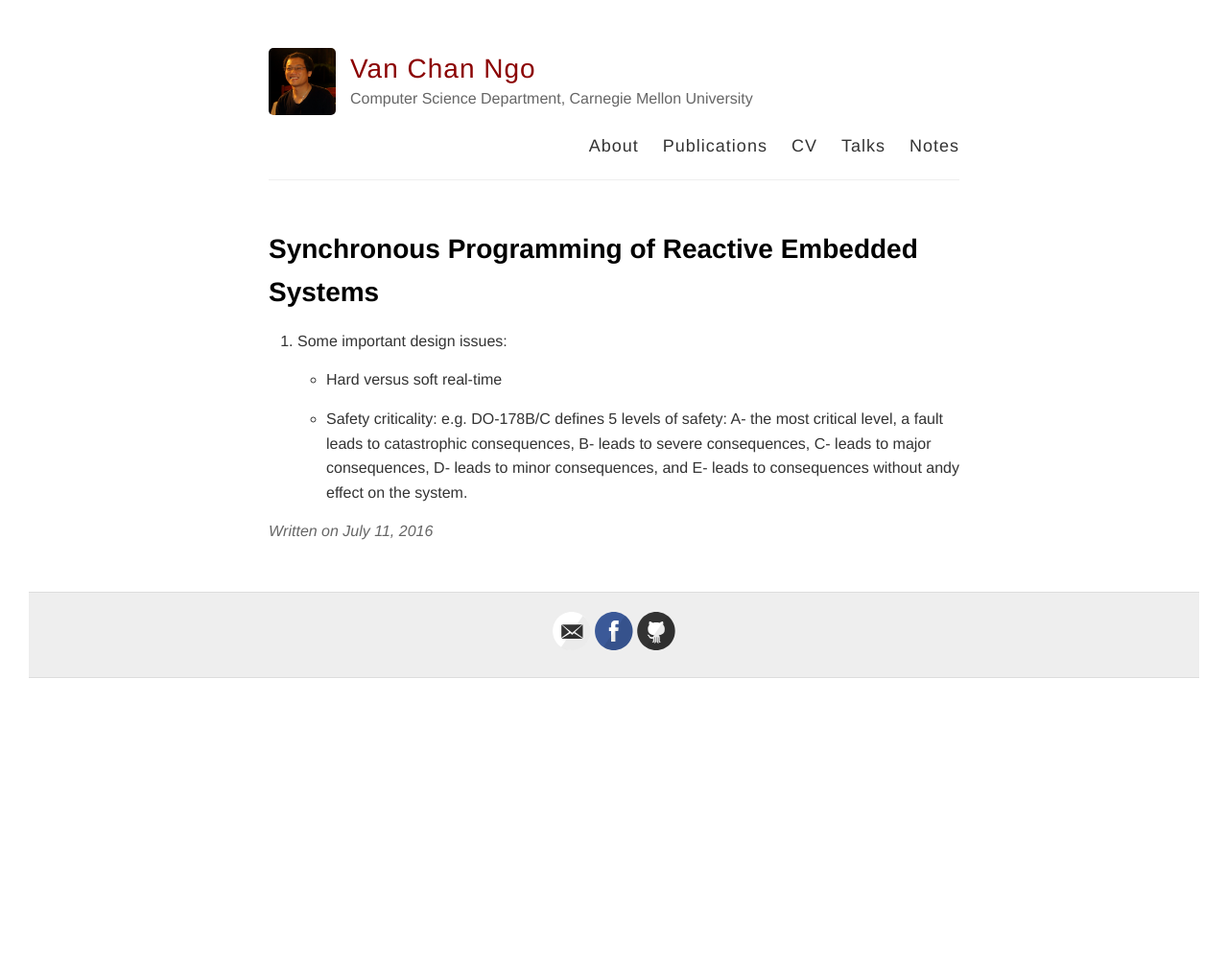
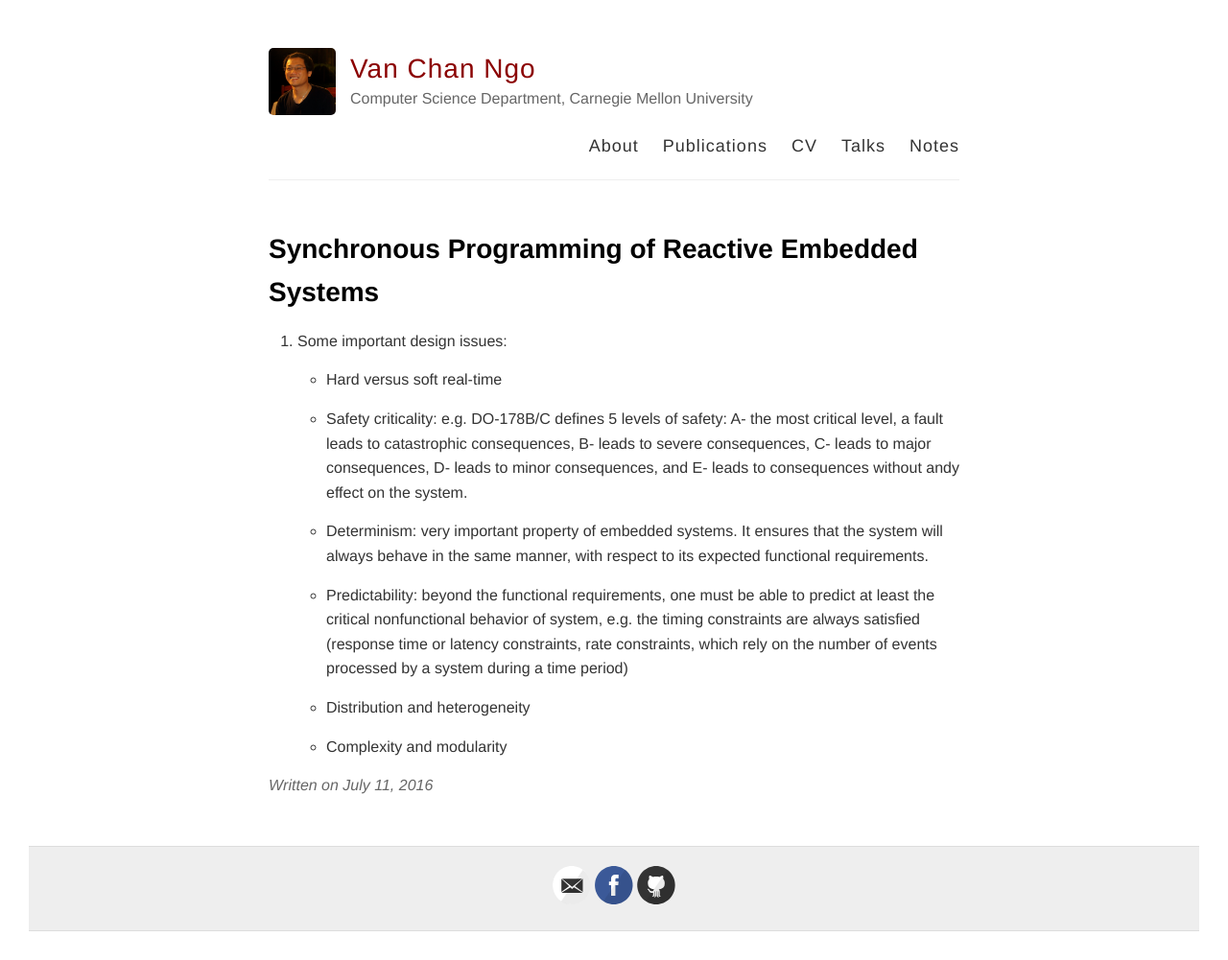
Before and after one commit to channgo2203/channgo2203.github.io, a Jekyll site: the page built from _posts/2016-07-11-synchronousprogramming.md, in a window 1280 px wide. Shown: the whole page at 96% size. Built offline with Jekyll 4.4.1, drawn with Linux system fonts in a browser that asks for light colours; comment, search, counter and statistics services are not loaded; before the commit the page ends 900 px from its top, so only the background shows below that.

Commit message:
Updated 2016-07-11-synchronousprogramming.md

```diff
--- a/_posts/2016-07-11-synchronousprogramming.md
+++ b/_posts/2016-07-11-synchronousprogramming.md
@@ -12,3 +12,7 @@ B- leads to severe consequences,
 C- leads to major consequences,
 D- leads to minor consequences, and
 E- leads to consequences without andy effect on the system.
+- Determinism: very important property of embedded systems. It ensures that the system will always behave in the same manner, with respect to its expected functional requirements.
+- Predictability: beyond the functional requirements, one must be able to predict at least the critical nonfunctional behavior of system, e.g. the timing constraints are always satisfied (response time or latency constraints, rate constraints, which rely on the number of events processed by a system during a time period)
+- Distribution and heterogeneity
+- Complexity and modularity
```
